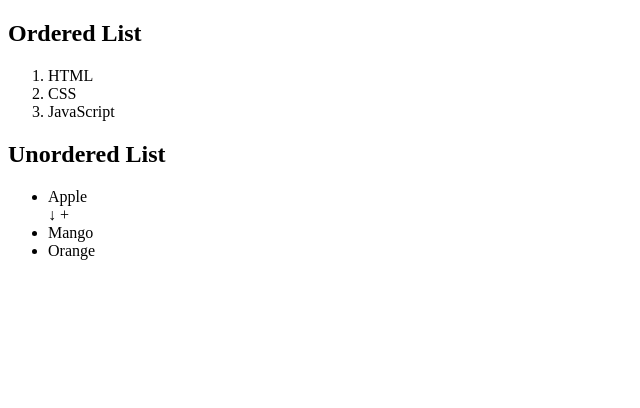
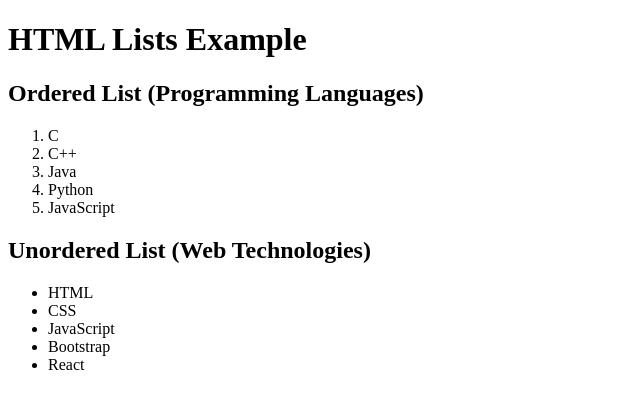
Before and after one commit to sthamarai524-dot/program6, a website: page index.html in a window 1280 px wide. Shown: the whole page, without its empty margins (0-640 px from the left). Drawn offline with Linux system fonts and the light colour scheme.

Commit message:
Revise index.html for improved list examples
Updated the HTML structure and content for lists.

```diff
--- a/index.html
+++ b/index.html
@@ -1,18 +1,40 @@
 <!DOCTYPE html>
 
-<html>
+<html lang="en">
 
 <head>
 
-<title>Lists</title>
+<meta charset="UTF-8">
+
+<meta name="viewport" content="width=device-width, initial-scale=1.0">
+
+<title>Ordered and Unordered List</title>
 
 </head>
 
 <body>
 
-<h2>Ordered List</h2>
+<h1>HTML Lists Example</h1>
+
+<h2>Ordered List (Programming Languages)</h2>
 
 <ol>
+
+<li>C</li>
+
+<li>C++</li>
+
+<li>Java</li>
+
+<li>Python</li>
+
+<li>JavaScript</li>
+
+</ol>
+
+<h2>Unordered List (Web Technologies)</h2>
+
+<ul>
 
 <li>HTML</li>
 
@@ -20,20 +42,9 @@
 
 <li>JavaScript</li>
 
-</ol>
+<li>Bootstrap</li>
 
-<h2>Unordered List</h2>
-
-<ul>
-
-<li>Apple</li>
-
-↓
-
-+
-
-<li>Mango</li>
-<li>Orange</li>
+<li>React</li>
 
 </ul>
 
```
